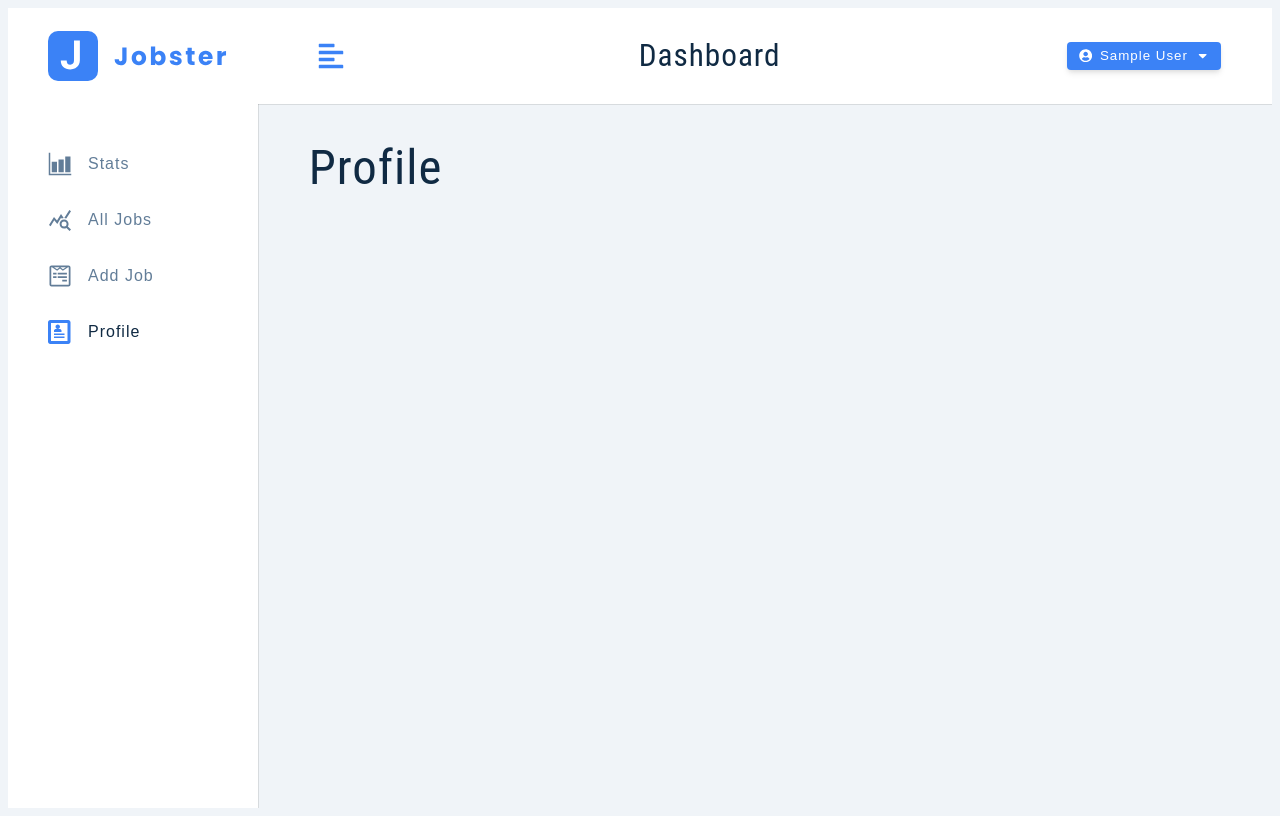
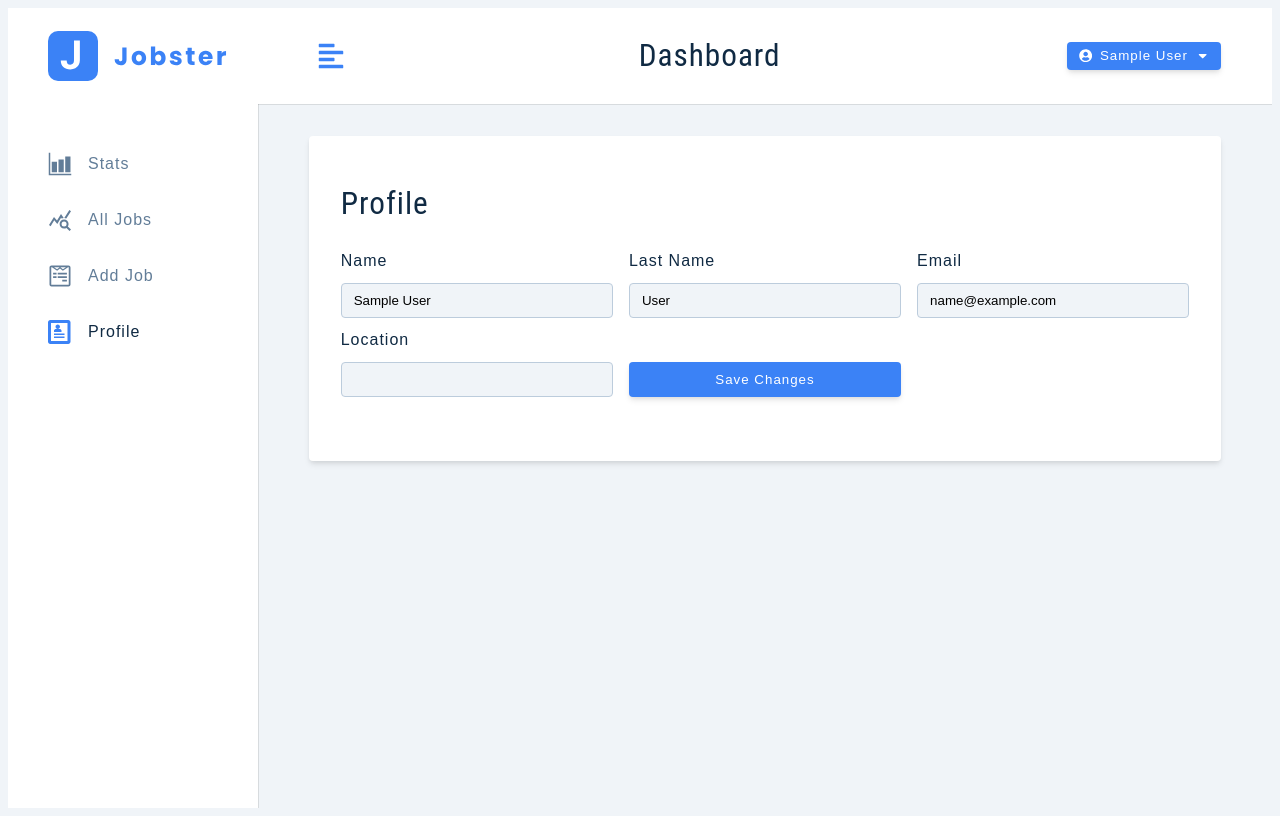
Before and after one commit to RudenkoArt/jobster-website, a React (Create React App) app: page /profile in a window 1280 px wide. Built offline with nearby package versions, Linux system fonts and the light colour scheme; sample sign-in values are in the browser's storage; the HTML template or start-up script is replaced by a standard one.

Commit message:
Profile page UI ready

```diff
--- a/src/components/FormRow.js
+++ b/src/components/FormRow.js
@@ -2,7 +2,7 @@
   return (
     <div className='form-row'>
       <label htmlFor={name} className='form-label'>
-        {name}
+        {labelText || name}
       </label>
       <input
         type={type}
--- a/src/pages/dashboard/Profile.js
+++ b/src/pages/dashboard/Profile.js
@@ -1,7 +1,73 @@
-import React from 'react';
+import { useState } from 'react';
+import { FormRow } from '../../components';
+import Wrapper from '../../assets/wrappers/DashboardFormPage';
+import { useDispatch, useSelector } from 'react-redux';
+import { toast } from 'react-toastify';
 
 const Profile = () => {
-  return <h1>Profile</h1>;
+  const { isLoading, user } = useSelector((store) => store.user);
+  const dispatch = useDispatch();
+
+  const [userData, setUserData] = useState({
+    name: user?.name || '',
+    lastName: user?.lastName || '',
+    email: user?.email || '',
+    location: user?.location || '',
+  });
+
+  const handleSubmit = (e) => {
+    e.preventDefault();
+    const { name, email, lastName, location } = userData;
+
+    if (!name || !email || !lastName || !location) {
+      toast.error('please fill out all fields');
+      return;
+    }
+  };
+
+  const handleChange = (e) => {
+    const name = e.target.name;
+    const value = e.target.value;
+    setUserData({ ...userData, [name]: value });
+  };
+
+  return (
+    <Wrapper>
+      <form className='form' onSubmit={handleSubmit}>
+        <h3>profile</h3>
+        <div className='form-center'>
+          <FormRow
+            type='text'
+            name='name'
+            value={userData.name}
+            handleChange={handleChange}
+          />
+          <FormRow
+            type='text'
+            labelText='last name'
+            name='lastName'
+            value={userData.lastName}
+            handleChange={handleChange}
+          />
+          <FormRow
+            type='email'
+            name='email'
+            value={userData.email}
+            handleChange={handleChange}
+          />
+          <FormRow
+            type='text'
+            name='location'
+            value={userData.location}
+            handleChange={handleChange}
+          />
+          <button type='submit' className='btn btn-block' disabled={isLoading}>
+            {isLoading ? 'Please Wait...' : 'Save Changes'}
+          </button>
+        </div>
+      </form>
+    </Wrapper>
+  );
 };
 
 export default Profile;
```
